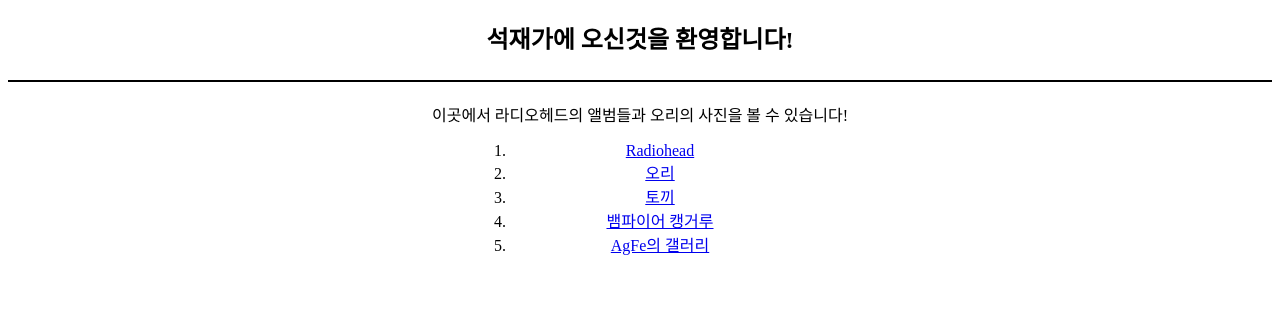
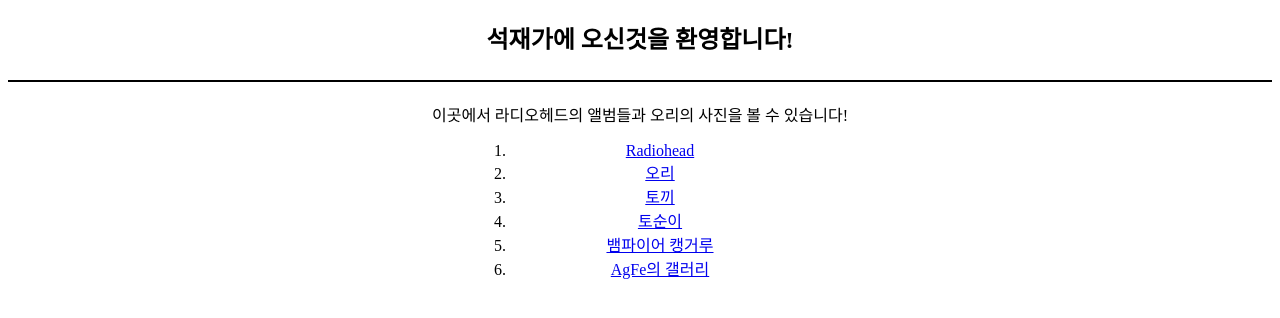
Before and after one commit to sj005006/sukjae.ga, a plain HTML site: page index.html in a window 1280 px wide. Shown: the part 262-580 px from the top of the page. Drawn offline with Linux system fonts and the light colour scheme.

Commit message:
Update index.html

```diff
--- a/index.html
+++ b/index.html
@@ -49,6 +49,7 @@
       <li><a href="Radiohead/index.html">Radiohead</a></li>
       <li><a href="오리/index.html">오리</a></li>
       <li><a href="토끼/index.html">토끼</a></li>
+      <li><a href="토순이/index.html">토순이</a></li>
       <li><a href="뱀파이어캥거루/index.html">뱀파이어 캥거루</a></li>
       <li><a href="AgFe의 갤러리/index.html">AgFe의 갤러리</a></li>
 
```
